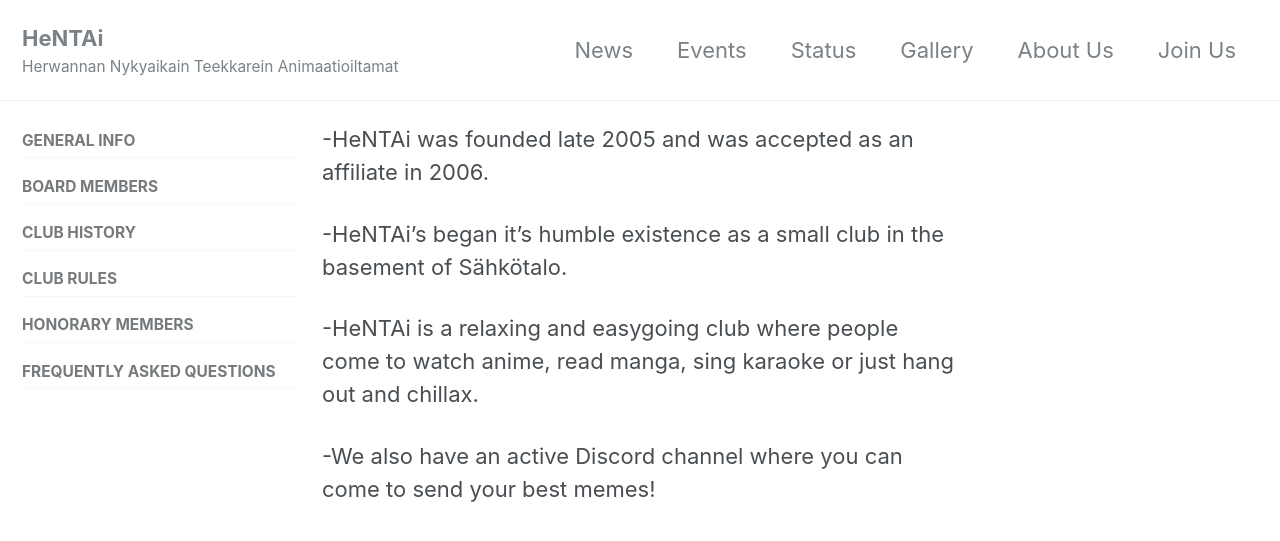
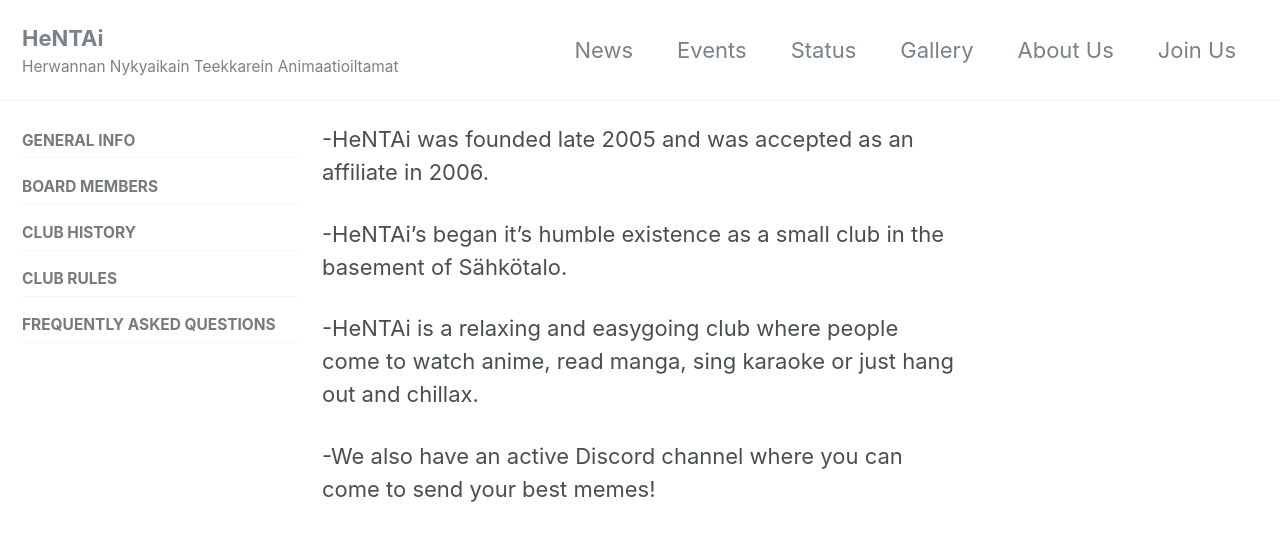
Before and after one commit to HNTA-Club/website, a Jekyll site: the page built from _pages/history.md, in a window 1280 px wide and 900 px high. Shown: the top 541 px of the window. Built offline with Jekyll 4.4.1, drawn with Linux system fonts in a browser that asks for light colours; cached includes are drawn as plain includes; nearby versions of some CDN libraries.

Commit message:
honorary members yeeted away

```diff
--- a/_data/navigation.yml
+++ b/_data/navigation.yml
@@ -26,8 +26,6 @@ info:
     url: /history/
   - title: "Club Rules"
     url: /rules/
-  - title: "Honorary Members"
-    url: /Honor/
   - title: "Frequently Asked Questions"
     url: /faq/
 
```
